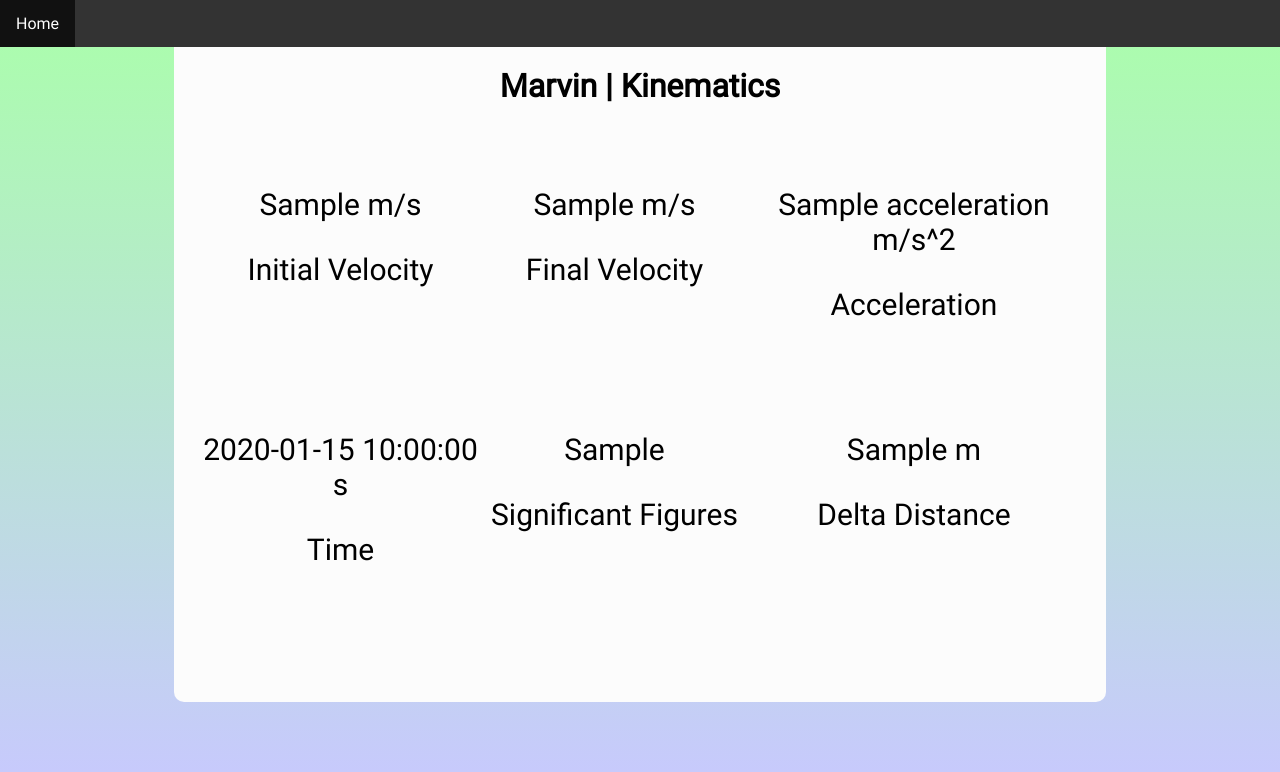
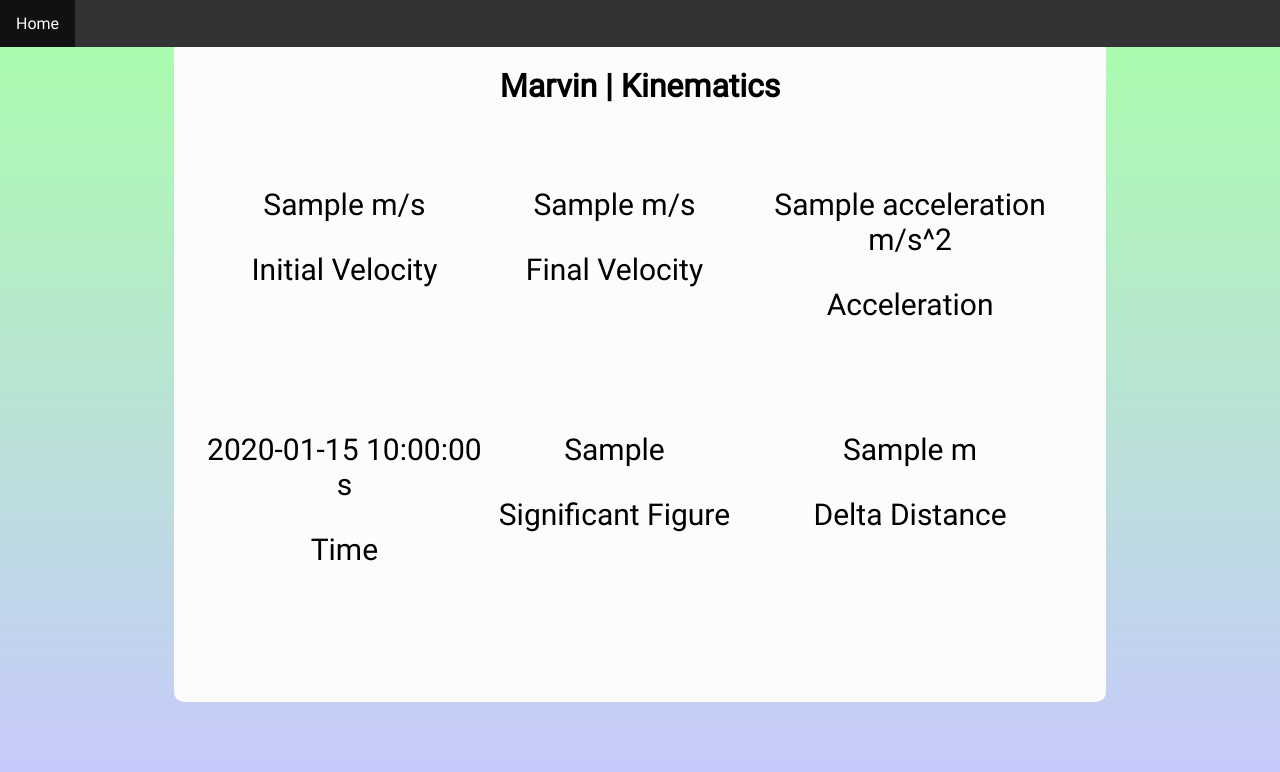
Before and after one commit to RafaelCenzano/Marvin-V4, a Flask app: template marvin/templates/kinematicsSuccess.html in a window 1280 px wide. Shown: the top 772 px of the page. Run offline with Flask 2, Linux system fonts and the light colour scheme; the template is opened without the code that fills it: most values are stand-ins (such as "Sample title", 1, 10 or a date in 2020).

Commit message:
fix plural word

```diff
--- a/marvin/templates/kinematicsSuccess.html
+++ b/marvin/templates/kinematicsSuccess.html
@@ -29,7 +29,7 @@
   </div>
   <div>
     <p>{{ physicsdata.sigFigs }}</p>
-    <p>Significant Figures</p>
+    <p>Significant Figure{% if physicsdata.sigFigs > 1 %}s{% endif %}</p>
   </div>
   <div>
     <p>{{ physicsdata.deltaDistance }} m</p>
```
